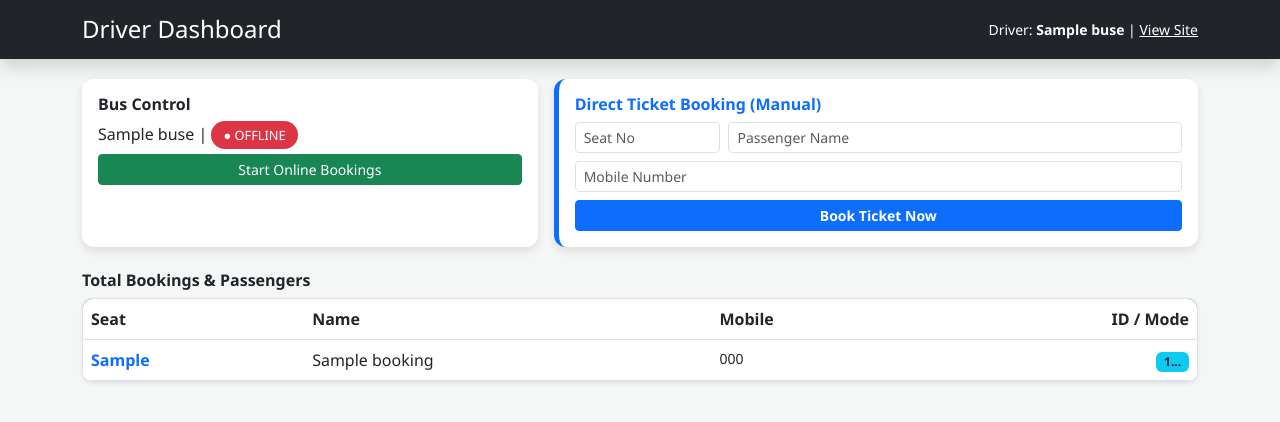
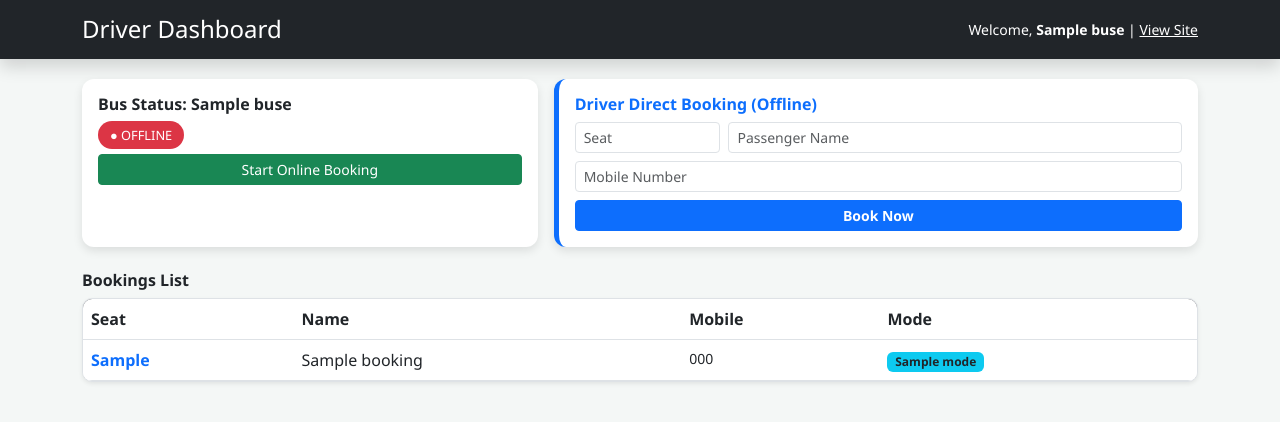
Before and after one commit to upadhyaaman593-dev/bus-booking-bihar, a Flask app: page /dashboard in a window 1280 px wide. Shown: the top 422 px of the page. Run offline with Flask 3, Linux system fonts and the light colour scheme; the visitor is signed in with stand-in values (Sample User, id 1); a database or web service that is not in the repository returns one stand-in record (values such as "Sample title"); some libraries are stand-ins or nearby versions.

Commit message:
Update dashboard.html

```diff
--- a/templates/dashboard.html
+++ b/templates/dashboard.html
@@ -9,17 +9,10 @@
         body { background-color: #f4f7f6; font-family: 'Segoe UI', sans-serif; }
         .dashboard-header { background: #212529; color: white; padding: 15px 0; margin-bottom: 20px; }
         .status-card { border-radius: 12px; border: none; box-shadow: 0 4px 10px rgba(0,0,0,0.1); }
-        /* Scrolling Section - Tabhi dikhega jab data zyada ho */
-        .scroll-box {
-            max-height: 400px;
-            overflow-y: auto;
-            background: white;
-            border-radius: 10px;
-            border: 1px solid #ddd;
-        }
+        .scroll-box { max-height: 380px; overflow-y: auto; background: white; border-radius: 10px; border: 1px solid #ddd; }
         .badge-online { background-color: #28a745; color: white; padding: 5px 12px; border-radius: 50px; font-size: 0.8rem; }
         .badge-offline { background-color: #dc3545; color: white; padding: 5px 12px; border-radius: 50px; font-size: 0.8rem; }
-        .table thead { position: sticky; top: 0; background: #343a40; color: white; z-index: 10; }
+        .table thead { position: sticky; top: 0; background: #343a40; color: white; z-index: 5; }
     </style>
 </head>
 <body>
@@ -27,7 +20,7 @@
 <div class="dashboard-header shadow">
     <div class="container d-flex justify-content-between align-items-center">
         <h4 class="mb-0">Driver Dashboard</h4>
-        <div class="small">Driver: <strong>{{ driver.driver_name }}</strong> | <a href="/" class="text-white">View Site</a></div>
+        <div class="small">Welcome, <strong>{{ driver.driver_name }}</strong> | <a href="/" class="text-white">View Site</a></div>
     </div>
 </div>
 
@@ -35,33 +28,31 @@
     <div class="row g-3 mb-4">
         <div class="col-md-5">
             <div class="card status-card p-3 h-100">
-                <h6 class="fw-bold">Bus Control</h6>
-                <p class="mb-2">{{ driver.bus_name }} |
+                <h6 class="fw-bold">Bus Status: {{ driver.bus_name }}</h6>
+                <p class="mb-2">
                     {% if driver.is_online %}
                         <span class="badge-online">● ONLINE</span>
                     {% else %}
                         <span class="badge-offline">● OFFLINE</span>
                     {% endif %}
                 </p>
-
                 <div class="d-grid gap-2">
                     {% if driver.is_online %}
                         <form action="/update_status" method="POST">
                             <input type="hidden" name="status" value="0">
-                            <button type="submit" class="btn btn-danger btn-sm w-100">Stop Online Bookings</button>
+                            <button type="submit" class="btn btn-danger btn-sm w-100">Stop Online Booking</button>
                         </form>
                     {% else %}
-                        <button class="btn btn-success btn-sm w-100" type="button" data-bs-toggle="collapse" data-bs-target="#liveForm">Start Online Bookings</button>
+                        <button class="btn btn-success btn-sm" type="button" data-bs-toggle="collapse" data-bs-target="#goLive">Start Online Booking</button>
                     {% endif %}
                 </div>
-
-                <div class="collapse mt-3" id="liveForm">
-                    <form action="/update_status" method="POST" class="p-2 border rounded bg-light shadow-sm">
+                <div class="collapse mt-3" id="goLive">
+                    <form action="/update_status" method="POST" class="p-2 border rounded bg-light">
                         <input type="hidden" name="status" value="1">
                         <div class="row g-2">
-                            <div class="col-6"><label class="x-small">Trip Date</label><input type="date" name="new_date" class="form-control form-control-sm" required></div>
-                            <div class="col-6"><label class="x-small">Trip Time</label><input type="time" name="new_time" class="form-control form-control-sm" required></div>
-                            <div class="col-12"><button class="btn btn-primary btn-sm w-100 mt-2">Go Live Now</button></div>
+                            <div class="col-6"><input type="date" name="new_date" class="form-control form-control-sm" required></div>
+                            <div class="col-6"><input type="time" name="new_time" class="form-control form-control-sm" required></div>
+                            <div class="col-12"><button class="btn btn-primary btn-sm w-100 mt-1">Go Live</button></div>
                         </div>
                     </form>
                 </div>
@@ -70,20 +61,20 @@
 
         <div class="col-md-7">
             <div class="card status-card p-3 h-100 border-primary" style="border-left: 5px solid #0d6efd;">
-                <h6 class="fw-bold text-primary">Direct Ticket Booking (Manual)</h6>
+                <h6 class="fw-bold text-primary">Driver Direct Booking (Offline)</h6>
                 <form action="/driver_offline_book" method="POST">
                     <div class="row g-2">
-                        <div class="col-3"><input type="text" name="seat_no" placeholder="Seat No" class="form-control form-control-sm" required></div>
+                        <div class="col-3"><input type="text" name="seat_no" placeholder="Seat" class="form-control form-control-sm" required></div>
                         <div class="col-9"><input type="text" name="p_name" placeholder="Passenger Name" class="form-control form-control-sm" required></div>
                         <div class="col-12"><input type="number" name="p_mobile" placeholder="Mobile Number" class="form-control form-control-sm" required></div>
-                        <div class="col-12"><button type="submit" class="btn btn-primary btn-sm w-100 fw-bold">Book Ticket Now</button></div>
+                        <div class="col-12"><button type="submit" class="btn btn-primary btn-sm w-100 fw-bold">Book Now</button></div>
                     </div>
                 </form>
             </div>
         </div>
     </div>
 
-    <h6 class="fw-bold mb-2">Total Bookings & Passengers</h6>
+    <h6 class="fw-bold mb-2">Bookings List</h6>
     <div class="scroll-box shadow-sm border">
         <table class="table table-sm table-hover mb-0">
             <thead>
@@ -91,7 +82,7 @@
                     <th class="p-2">Seat</th>
                     <th class="p-2">Name</th>
                     <th class="p-2">Mobile</th>
-                    <th class="p-2 text-end">ID / Mode</th>
+                    <th class="p-2">Mode</th>
                 </tr>
             </thead>
             <tbody>
@@ -101,15 +92,11 @@
                         <td class="p-2 fw-bold text-primary">{{ p.seat_no }}</td>
                         <td class="p-2">{{ p.p_name }}</td>
                         <td class="p-2 small">{{ p.p_mobile }}</td>
-                        <td class="p-2 text-end">
-                            <span class="badge {% if p.mode == 'Offline' %}bg-secondary{% else %}bg-info text-dark{% endif %}">
-                                {{ p.payment_id[:12] }}...
-                            </span>
-                        </td>
+                        <td class="p-2"><span class="badge {% if p.mode == 'Offline' %}bg-secondary{% else %}bg-info text-dark{% endif %}">{{ p.mode }}</span></td>
                     </tr>
                     {% endfor %}
                 {% else %}
-                    <tr><td colspan="4" class="text-center py-5 text-muted">Abhi koi booking nahi hai.</td></tr>
+                    <tr><td colspan="4" class="text-center py-5 text-muted">Abhi tak koi booking nahi mili hai.</td></tr>
                 {% endif %}
             </tbody>
         </table>
@@ -118,4 +105,4 @@
 
 <script src="https://cdn.jsdelivr.net/npm/bootstrap@5.3.0/dist/js/bootstrap.bundle.min.js"></script>
 </body>
-                        </html>
+</html>
```
